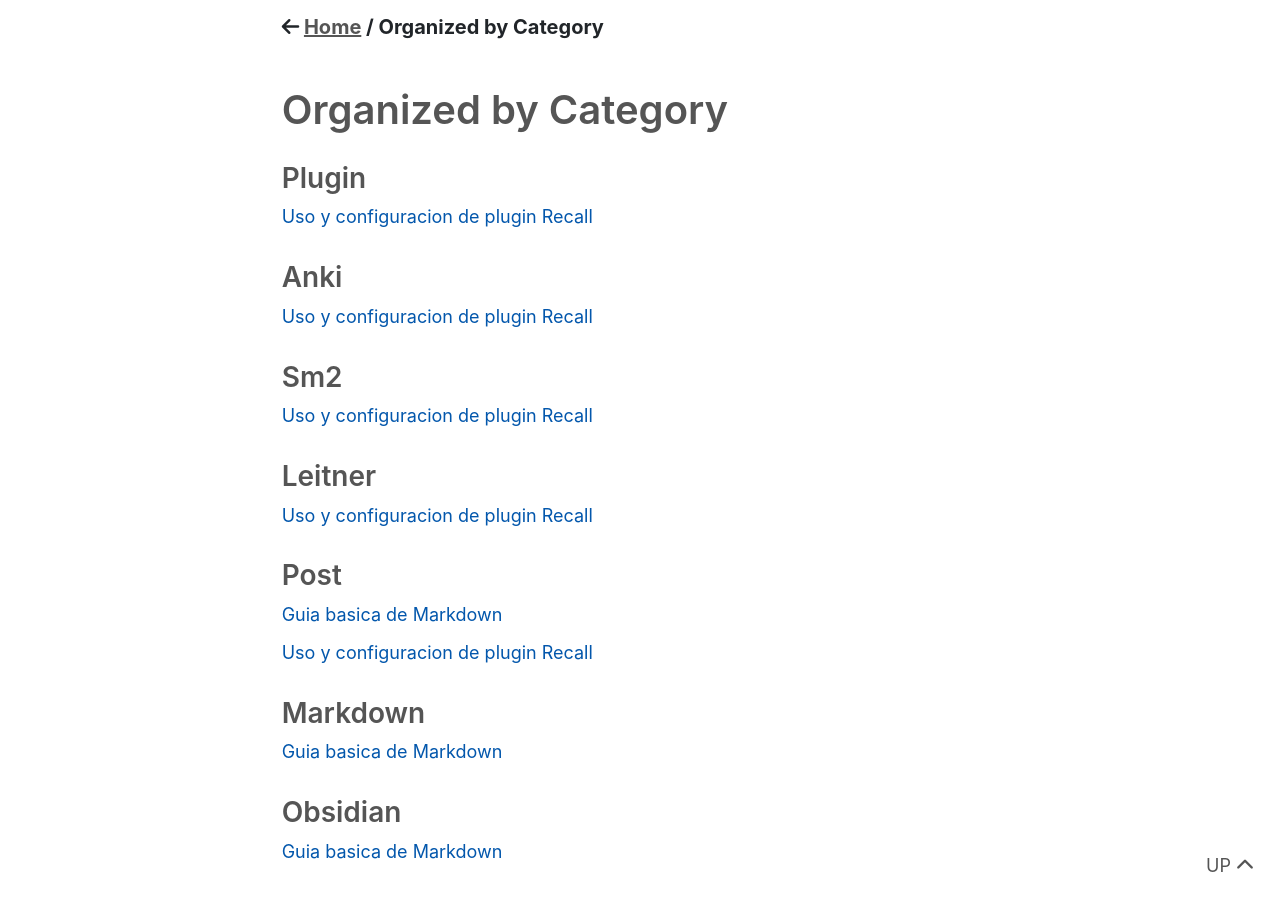
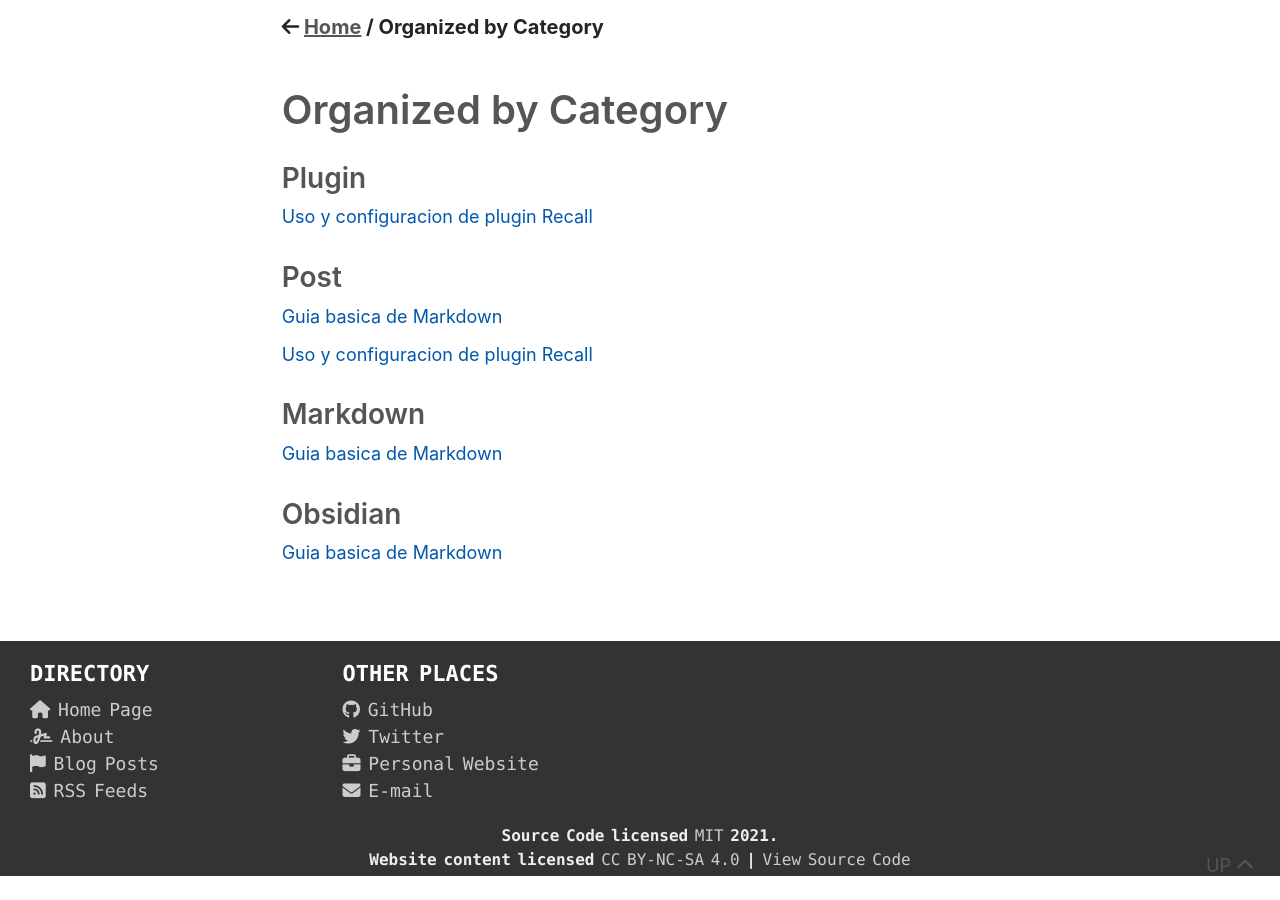
Before and after one commit to Snifer/Obsidian-news, a Jekyll site: the page built from _pages/categories.md, in a window 1280 px wide and 900 px high, scrolled down 373 px. Built offline with Jekyll 4.4.1, drawn with Linux system fonts in a browser that asks for light colours; nearby versions of some CDN libraries; after the commit the page ends 1249 px from its top, so only the background shows below that.

Commit message:
Plugin Recall

```diff
--- a/_posts/2021-09-12-plugin-recall.md
+++ b/_posts/2021-09-12-plugin-recall.md
@@ -1,7 +1,7 @@
 ---
 title: Uso y configuracion de plugin Recall
-tags: Markdown
-categories: Plugin Anki SM2 Leitner
+tags: Recall Anki
+categories: Plugin
 comments: true
 author: Drina Leanos
 ---
```
